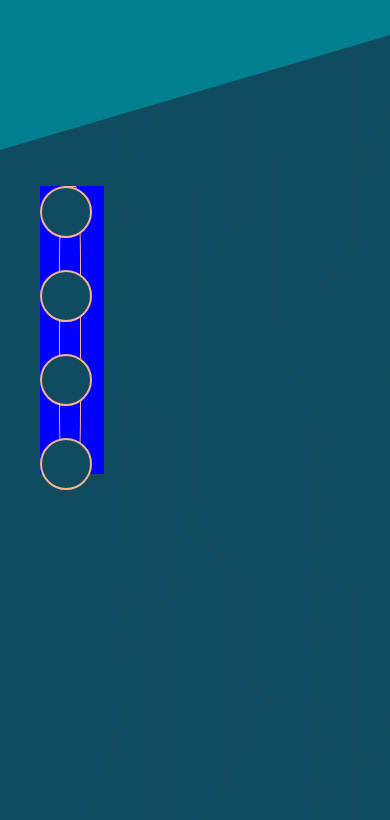
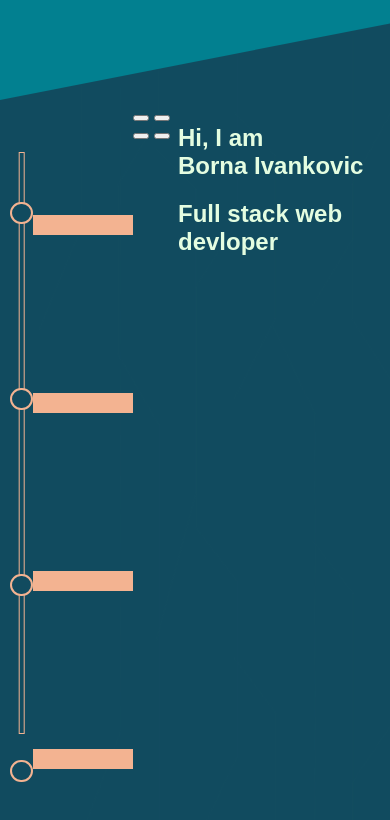
Before and after one commit to boky0102/portfolionew, a website built with Vite: page index.html in a window 390 px wide. Shown: the top 820 px of the page. Built offline with nearby package versions, Linux system fonts and the light colour scheme; a web font is replaced by a local one.

Commit message:
Added media queries for nav element

```diff
--- a/index.html
+++ b/index.html
@@ -144,13 +144,40 @@
       <svg  viewBox="0 0 1920 233" fill="none" xmlns="http://www.w3.org/2000/svg" class="svg-triangle" preserveAspectRatio="none">
         <path  d="M1920 54.5L0 233V0H1920V54.5Z" fill="#028090"/>
       </svg>
-      <div class="navigation">
+      <main>
+          <nav class="navigation">
+            <div class="nav-progress-container">
               <div class="nav-circle"></div>
               <div class="nav-circle"></div>
               <div class="nav-circle"></div>
               <div class="nav-circle"></div>
               <div class="nav-progress"></div>
             </div>
+
+            <div class="progress-right-container">
+              <div class="progress-right"></div>
+              <div class="progress-right"></div>
+              <div class="progress-right"></div>
+              <div class="progress-right"></div>
+            </div>
+            <div class="progres-action-container">
+              <button class="nav-button"></button>
+              <button class="nav-button"></button>
+              <button class="nav-button"></button>
+              <button class="nav-button"></button>
+            </div>
+          </nav>
+        <section class="home-section">
+
+          <h1>
+            Hi, I am<br>
+            Borna Ivankovic
+          </h1>
+          <h1>Full stack web devloper</h1>
+        </section>
+
+      </main>
+
   </body>
   <script src="./src/main.ts" type="module"></script>
 </html>
--- a/src/style.css
+++ b/src/style.css
@@ -45,34 +45,60 @@ body{
 }
 
 
-.navigation{
+
+.nav-progress-container{
+  container-type: inline-size;
+  container-name: navigation;
   position: relative;
-  width: 4rem;
-  height: 18rem;
-  background-color: blue;
+  width: 80px;
   z-index: 3;
   margin-left: 40px;
+  display: flex;
+  flex-direction: column;
+  justify-content: space-around;
+}
+
+.navigation{
+  display: flex;
+}
+
+.progress-right-container{
+  display: flex;
+  justify-content: space-around;
+  flex-direction: column;
+  margin-top: 2rem;
+}
+
+.progress-right{
+  width: 100px;
+  height: 20px;
+  background-color: var(--action);
 }
 
 .nav-circle{
   position: relative;
-  width: 3rem;
-  height: 3rem;
+  width: 80cqi;
+  height: 80cqi;
+
   border: 2px solid var(--action);
   border-radius: 50%;
+  margin-left: auto;
+  margin-right: auto;
   margin-top: 2rem;
   z-index: 2;
   background-color: var(--main);
+
 }
 
 .nav-progress{
   position: absolute;
-  width: 20px;
-  height: 300px;
+  width: 20cqi;
+  height: 78%;
+  margin-top: 3rem;
   border: 0.10rem solid var(--action);
-  border-radius: 25%;
   top: 0;
-  left: 30%;
+  left: 50%;
+  transform: translateX(-50%);
   z-index: 1;
 }
 
@@ -125,3 +151,53 @@ body{
 #line9{
   left: 90%;
 }
+
+main{
+  display: flex;
+}
+
+
+ /* Extra small devices (phones, 600px and down) */
+ @media only screen and (max-width: 600px) {
+    .nav-progress-container{
+      width: 40px;
+      margin-left: 10px;
+    }
+    .svg-triangle{
+      height: 100px;
+    }
+    .home-section{
+      height: calc(100vh - 100px);
+    }
+ }
+
+ /* Small devices (portrait tablets and large phones, 600px and up) */
+ @media only screen and (min-width: 600px) {
+  .nav-progress-container{
+    width: 40px;
+    margin-left: 15px;
+  }
+ }
+
+ /* Medium devices (landscape tablets, 768px and up) */
+ @media only screen and (min-width: 768px) {
+  .nav-progress-container{
+    width: 40px;
+    margin-left: 20px;
+  }
+ }
+
+ /* Large devices (laptops/desktops, 992px and up) */
+ @media only screen and (min-width: 992px) {
+  .nav-progress-container{
+    width: 50px;
+    margin-left: 25px;
+  }
+ }
+
+ /* Extra large devices (large laptops and desktops, 1200px and up) */
+ @media only screen and (min-width: 1200px) {
+  .nav-progress-container{
+    width: 80px;
+  }
+ }
```
Lines whose indentation alone changed are shown as unchanged.
